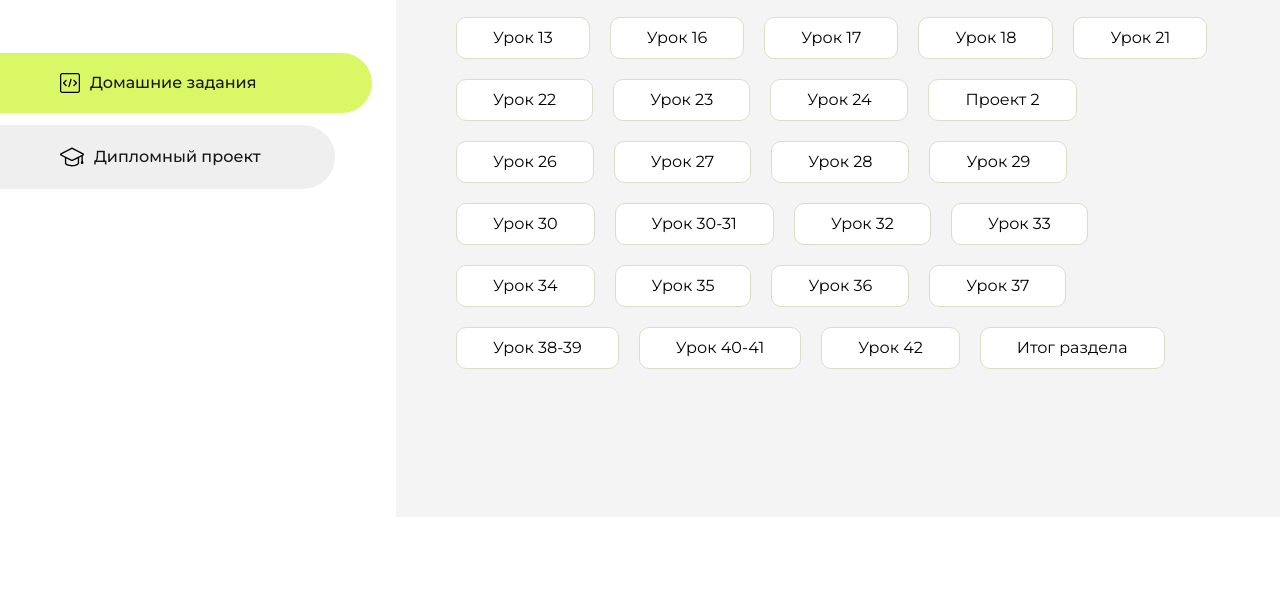
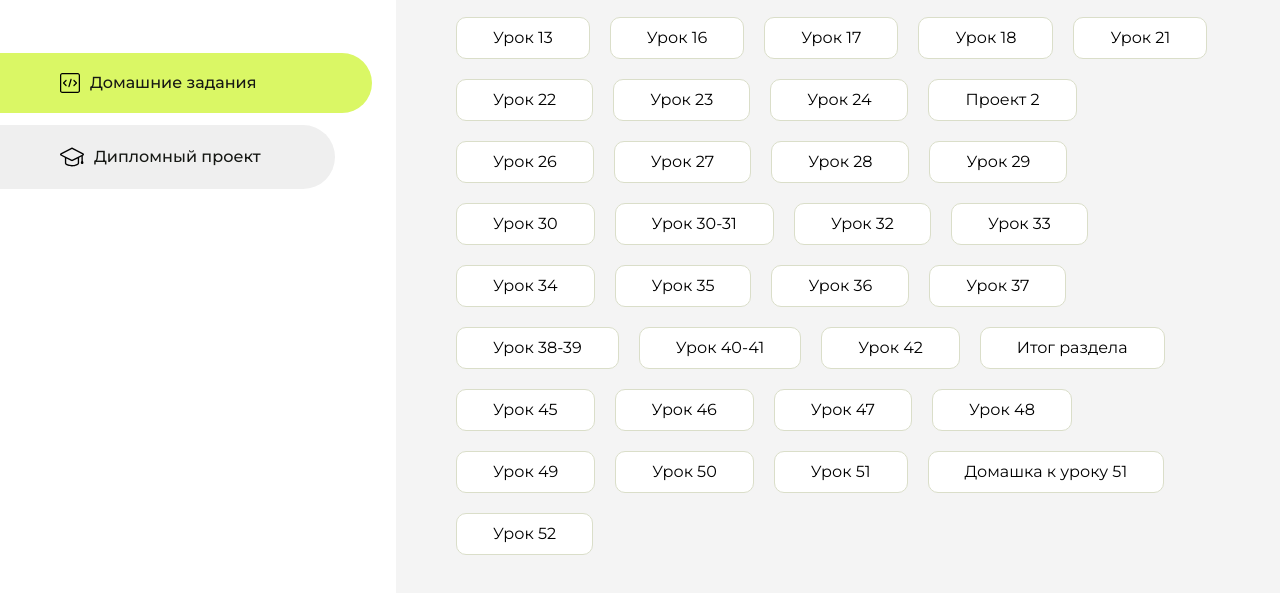
Before and after one commit to Front-rabbit0/homework, a plain HTML site: page index.html in a window 1280 px wide. Shown: the part 283-876 px from the top of the page. Before the commit the page ends 800 px from the top, so only its background shows below. Drawn offline with Linux system fonts and the light colour scheme.

Commit message:
Update index.html

```diff
--- a/index.html
+++ b/index.html
@@ -193,6 +193,33 @@
                         <li class="content__list-item">
                             <a href="html-43-layout/index.html">Итог раздела</a>
                         </li>
+                        <li class="content__list-item">
+                            <a href="html-45/index.html">Урок 45</a>
+                        </li>
+                        <li class="content__list-item">
+                            <a href="html-46/index.html">Урок 46</a>
+                        </li>
+                        <li class="content__list-item">
+                            <a href="html-47/index.html">Урок 47</a>
+                        </li>
+                        <li class="content__list-item">
+                            <a href="html-48/index.html">Урок 48</a>
+                        </li>
+                        <li class="content__list-item">
+                            <a href="html-49/index.html">Урок 49</a>
+                        </li>
+                        <li class="content__list-item">
+                            <a href="html-50/index.html">Урок 50</a>
+                        </li>
+                        <li class="content__list-item">
+                            <a href="html-51/index.html">Урок 51</a>
+                        </li>
+                        <li class="content__list-item">
+                            <a href="html-51-homework/index.html">Домашка к уроку 51</a>
+                        </li>
+                        <li class="content__list-item">
+                            <a href="html-52/index.html">Урок 52</a>
+                        </li>
                     </ul>
                 </div>
                 <div class="content__block hidden" id="diplomBlock">
```
